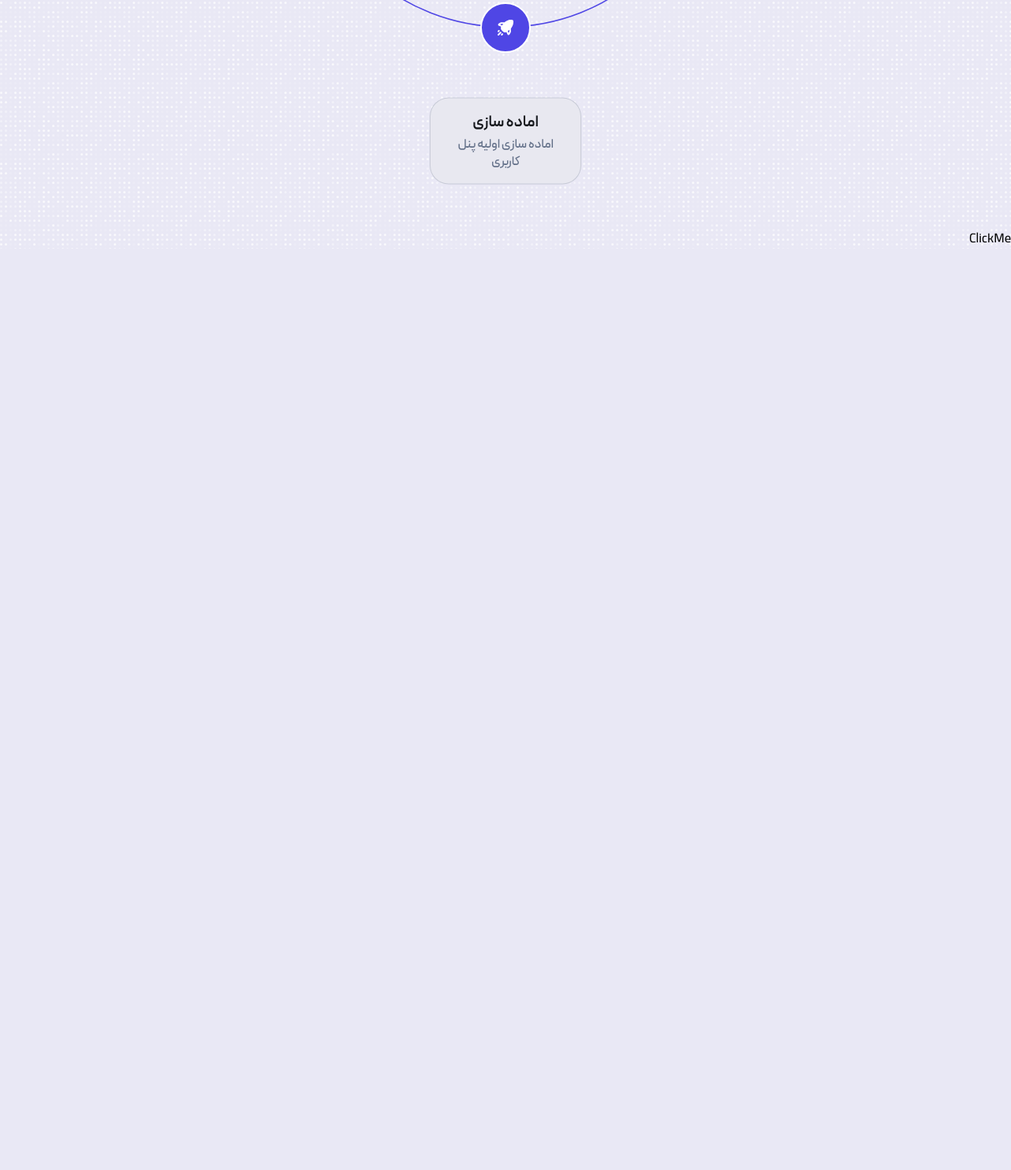
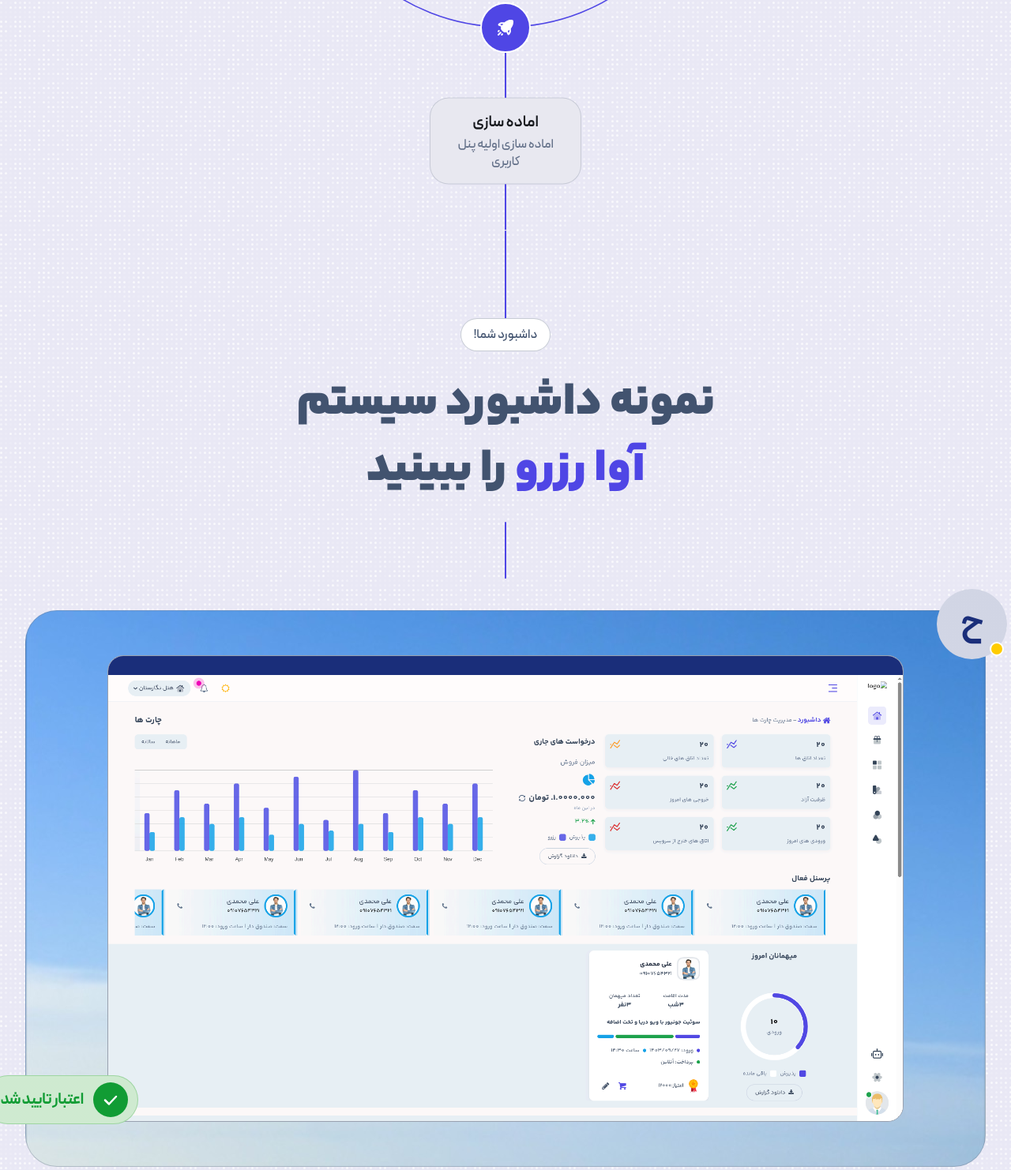
Before and after one commit to tikrack/fynza, a website built with Vite: page index.html in a window 1280 px wide. Shown: the part 7462-8944 px from the top of the page at 79% size. Before the commit the page ends 7777 px from the top, so only its background shows below. Built offline with nearby package versions, Linux system fonts and the light colour scheme.

Commit message:
adding new section

```diff
--- a/index.html
+++ b/index.html
@@ -1937,10 +1937,7 @@
               <div>
                 <div
                   class="bg-[#e8e8f0] h-full rounded-4xl md:rounded-[40px] p-8 md:p-10 flex flex-col gap-7 border"
-                  style="
-                    border-color: rgba(66, 83, 111, 0.2);
-                    transform: none;
-                  "
+                  style="border-color: rgba(66, 83, 111, 0.2); transform: none"
                 >
                   <h3
                     class="text-2xl md:text-[32px] font-bold leading-[1.1] tracking-tight"
@@ -2028,27 +2025,25 @@
           <div class="flex flex-col items-center gap-10">
             <div>
               <h2
-                class="text-center font-extrabold uppercase leading-[1.4] tracking-[-0.01em] text-[36px] md:text-[56px] font-yekan! font-black"
+                class="text-center uppercase leading-[1.4] tracking-[-0.01em] text-[36px] md:text-[56px] font-yekan! font-black"
                 style="color: rgb(66, 83, 111)"
               >
                 تقویت
-                <span class="text-primary font-yekan! font-black">چرخه رشد</span>
+                <span class="text-primary font-yekan! font-black"
+                  >چرخه رشد</span
+                >
                 <br />
                 خود را به ما بسپارید
               </h2>
             </div>
             <div class="w-full md:hidden">
-              <div
-                class="relative mx-auto w-full max-w-88 aspect-352/444"
-              >
+              <div class="relative mx-auto w-full max-w-88 aspect-352/444">
                 <img
                   alt=""
                   aria-hidden="true"
                   class="absolute left-1/2 top-1/2 -translate-x-1/2 -translate-y-1/2 pointer-events-none z-0"
                   src="/images/wheel/4.svg"
-                  style="
-                    width: 73.86%;
-                  "
+                  style="width: 73.86%"
                 /><img
                   alt=""
                   aria-hidden="true"
@@ -2189,10 +2184,7 @@
                 />
                 <div
                   class="absolute top-0 left-0 rounded-[20px] border bg-[#e8e8f0] px-2.5 py-3 flex flex-col items-center justify-center gap-1 z-30"
-                  style="
-                    border-color: rgba(66, 83, 111, 0.2);
-                    width: 39.77%;
-                  "
+                  style="border-color: rgba(66, 83, 111, 0.2); width: 39.77%"
                 >
                   <p
                     class="text-[16px] font-semibold leading-[1.4]"
@@ -2209,10 +2201,7 @@
                 </div>
                 <div
                   class="absolute top-0 right-0 bg-[#e8e8f0] rounded-[20px] border px-2.5 py-3 flex flex-col items-center justify-center gap-1 z-30"
-                  style="
-                    border-color: rgba(66, 83, 111, 0.2);
-                    width: 39.77%;
-                  "
+                  style="border-color: rgba(66, 83, 111, 0.2); width: 39.77%"
                 >
                   <p
                     class="text-[16px] font-semibold leading-[1.4]"
@@ -2229,10 +2218,7 @@
                 </div>
                 <div
                   class="absolute bottom-0 left-0 bg-[#e8e8f0] rounded-[20px] border px-2.5 py-3 flex flex-col items-center justify-center gap-1 z-30"
-                  style="
-                    border-color: rgba(66, 83, 111, 0.2);
-                    width: 39.77%;
-                  "
+                  style="border-color: rgba(66, 83, 111, 0.2); width: 39.77%"
                 >
                   <p
                     class="text-[16px] font-semibold leading-[1.4]"
@@ -2249,10 +2235,7 @@
                 </div>
                 <div
                   class="absolute bottom-0 bg-[#e8e8f0] right-0 rounded-[20px] border px-2.5 py-3 flex flex-col items-center justify-center gap-1 z-30"
-                  style="
-                    border-color: rgba(66, 83, 111, 0.2);
-                    width: 39.77%;
-                  "
+                  style="border-color: rgba(66, 83, 111, 0.2); width: 39.77%"
                 >
                   <p
                     class="text-[16px] font-semibold leading-[1.4]"
@@ -2273,28 +2256,20 @@
               <div class="relative mx-auto w-full max-w-250 aspect-1200/1009">
                 <span
                   aria-hidden="true"
-                  class="pointer-events-none absolute left-1/2 -translate-x-1/2 w-0.5 rounded-full z-0"
-                  style="
-                    top: -16px;
-                    height: calc(17.74% + 16px);
-                  "
+                  class="pointer-events-none absolute left-1/2 -translate-x-1/2 w-0.5 rounded-full z-0 bg-primary"
+                  style="top: -16px; height: calc(17.74% + 16px)"
                 ></span
                 ><span
                   aria-hidden="true"
-                  class="pointer-events-none absolute left-1/2 -translate-x-1/2 w-0.5 rounded-full z-0"
-                  style="
-                    top: 82.16%;
-                    bottom: -10rem;
-                  "
+                  class="pointer-events-none absolute left-1/2 -translate-x-1/2 w-0.5 rounded-full z-0 bg-primary"
+                  style="top: 82.16%; bottom: -10rem"
                 ></span
                 ><img
                   alt=""
                   aria-hidden="true"
                   class="absolute left-1/2 top-1/2 -translate-x-1/2 -translate-y-1/2 pointer-events-none z-0"
                   src="/images/wheel/4.svg"
-                  style="
-                    width: 54.17%;
-                  "
+                  style="width: 54.17%"
                 /><img
                   alt=""
                   aria-hidden="true"
@@ -2310,7 +2285,7 @@
                 /><img
                   alt=""
                   aria-hidden="true"
-                  class="absolute left-1/2 top-1/2 -translate-x-1/2 -translate-y-1/2 pointer-events-none z-[1]"
+                  class="absolute left-1/2 top-1/2 -translate-x-1/2 -translate-y-1/2 pointer-events-none z-1"
                   src="/images/wheel/1.svg"
                   style="width: 36.33%"
                 />
@@ -2530,6 +2505,127 @@
           </div>
         </div>
       </section>
+      <section class="relative overflow-hidden py-20 md:py-28" id="dashboard">
+        <div class="mx-auto max-w-7xl px-6 md:px-8">
+          <div class="flex flex-col items-center gap-6 text-center">
+            <div
+              class="relative flex justify-center"
+            >
+              <span
+                aria-hidden="true"
+                class="pointer-events-none bg-primary absolute left-1/2 -translate-x-1/2 bottom-1/2 w-0.5 rounded-full hidden md:block"
+                style="
+                  height: calc(8.2rem);
+                "
+              ></span
+              ><span
+                class="relative inline-flex items-center rounded-full border bg-white px-4 py-2 text-base font-medium"
+                style="
+                  border-color: rgba(116, 127, 148, 0.4);
+                  color: rgb(66, 83, 111);
+                "
+                >داشبورد شما!</span
+              >
+            </div>
+            <div>
+              <h2
+                class="text-center font-black uppercase leading-[1.4] font-yekan! tracking-[-0.01em] text-[36px] md:text-[60px]"
+                style="color: rgb(66, 83, 111)"
+              >
+                نمونه داشبورد سیستم
+                <br />
+                <span class="font-yekan! font-black text-primary">آوا رزرو</span>
+                را ببینید
+              </h2>
+            </div>
+          </div>
+          <div class="relative flex justify-center pt-6">
+            <span
+              aria-hidden="true"
+              class="pointer-events-none w-0.5 bg-primary rounded-full hidden md:block"
+              style="
+                height: 72px;
+              "
+            ></span>
+          </div>
+          <div class="mt-8 md:mt-10">
+            <div class="relative">
+              <div
+                class="relative overflow-hidden rounded-[40px] border p-6 md:p-14"
+                style="
+                  border-color: rgba(116, 127, 148, 0.4);
+                  background-image: url('/images/vectors/sky-bg.jpg');
+                  background-size: cover;
+                  background-position: center center;
+                "
+              >
+                <div
+                  class="relative border border-gray-400 overflow-hidden rounded-[20px] bg-white mx-auto"
+                  style="
+                    max-width: 1008px;"
+                >
+                  <div class="bg-secondary h-6"></div>
+                  <img src="/images/dashboard.png" alt="">
+                </div>
+              </div>
+              <div
+                class="absolute -left-6 md:-left-13.25 top-[calc(100%-96px)] md:top-[calc(100%-116px)] flex items-center gap-3 px-4 pr-3 py-2 rounded-full border"
+                style="
+                  border-color: rgba(13, 150, 20, 0.25);
+                  background:
+                    linear-gradient(
+                      90deg,
+                      rgba(13, 150, 20, 0.2) 0%,
+                      rgba(13, 150, 20, 0.2) 100%
+                    ),
+                    white;
+                "
+              >
+                <div
+                  class="flex items-center justify-center rounded-full size-11 shrink-0"
+                  style="background-color: rgb(17, 156, 52)"
+                >
+                  <svg fill="none" height="24" viewBox="0 0 24 24" width="24">
+                    <path
+                      d="M5 12.5L10 17.5L19 8"
+                      stroke="white"
+                      stroke-linecap="round"
+                      stroke-linejoin="round"
+                      stroke-width="2.5"
+                    ></path>
+                  </svg>
+                </div>
+                <span
+                  class="text-[20px] font-bold tracking-tight  whitespace-nowrap"
+                  style="color: rgb(17, 156, 52)"
+                    >اعتبار تایید شد!</span
+                >
+              </div>
+              <div
+                class="absolute -top-6 right-6 md:-right-6.75 md:-top-6.75 size-18 md:size-22.25 rounded-full flex items-center justify-center"
+                style="
+                  background:
+                    linear-gradient(
+                      90deg,
+                      rgba(26, 46, 122, 0.2) 0%,
+                      rgba(26, 46, 122, 0.2) 100%
+                    ),
+                    white;
+                "
+              >
+                <span
+                  class="font-extrabold text-[32px] md:text-[44px] leading-none"
+                  style="color: rgb(26, 46, 122)"
+                  >ح</span
+                >
+                <div
+                  class="absolute bottom-1 right-1 size-4.5 rounded-full bg-[#ffcc00] border-2 border-white"
+                ></div>
+              </div>
+            </div>
+          </div>
+        </div>
+      </section>
       <a href="https://fynza.com/">ClickMe</a>
     </main>
     <script src="/src/scripts/main.ts" type="module"></script>
```
Also changed, not shown: public/images/dashboard.png (added), public/images/vectors/9.svg (added), public/images/vectors/sky-bg.jpg (added).
